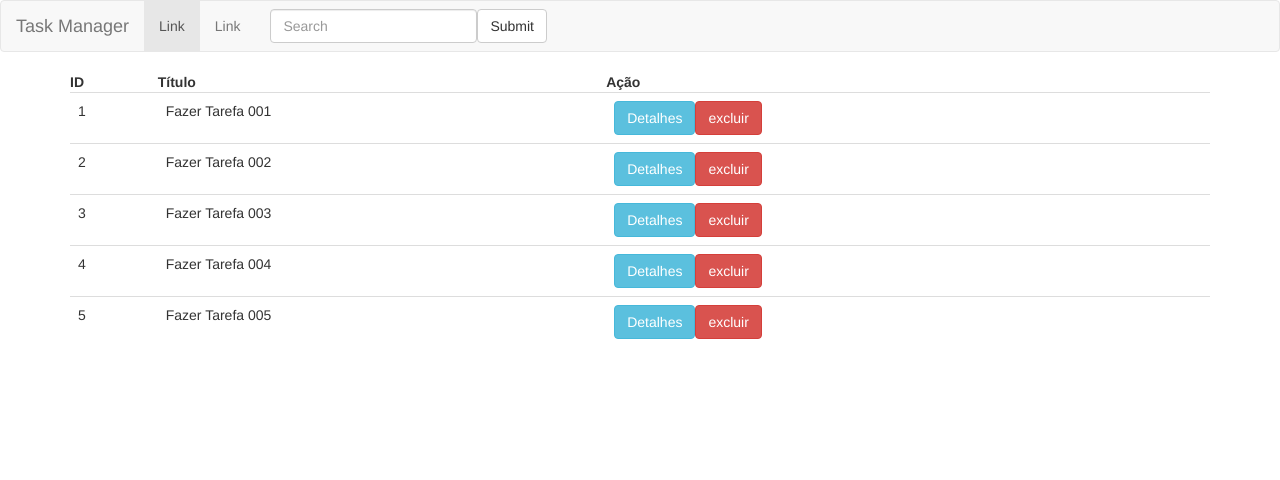
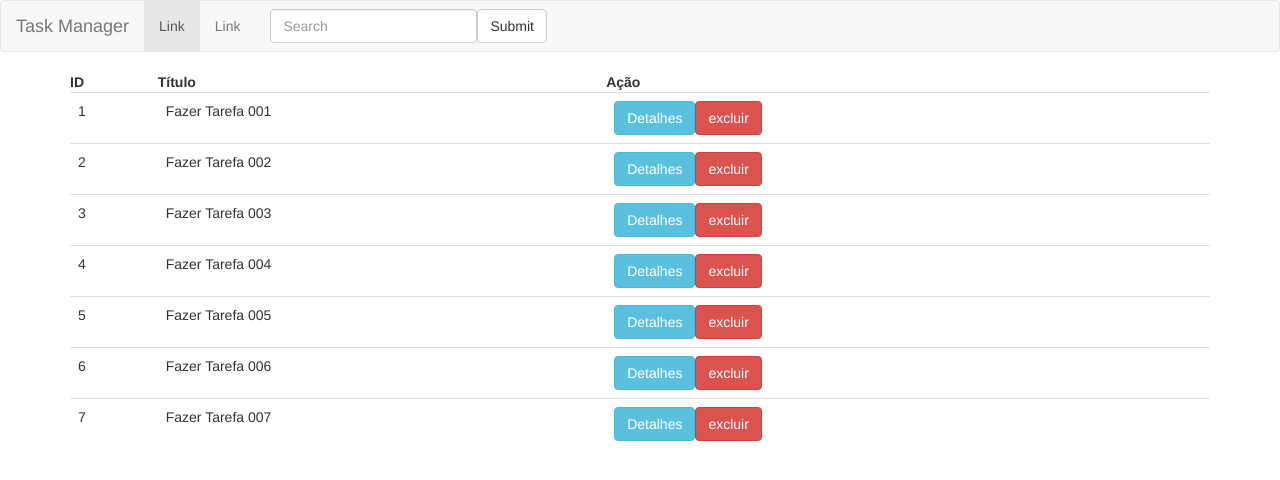
Before and after one commit to Lyoh/taskmanager-frontend, an Angular app: page /tasks in a window 1280 px wide. Shown: the top 480 px of the page. Built offline with nearby package versions, Linux system fonts and the light colour scheme.

Commit message:
Adding route file to project

```diff
--- a/src/app/tasks/shared/tasks.service.ts
+++ b/src/app/tasks/shared/tasks.service.ts
@@ -7,7 +7,9 @@ const TASKS: Array<Tasks> = [
   { id: 2, title: 'Fazer Tarefa 002' },
   { id: 3, title: 'Fazer Tarefa 003' },
   { id: 4, title: 'Fazer Tarefa 004' },
-  { id: 5, title: 'Fazer Tarefa 005' }
+  { id: 5, title: 'Fazer Tarefa 005' },
+  { id: 6, title: 'Fazer Tarefa 006' },
+  { id: 7, title: 'Fazer Tarefa 007' }
 ];
 
 @Injectable()
```
Also changed, not shown: src/app/app.module.ts (+5 -10 lines), src/app/app.routing.module.ts (added, +14 -0 lines), src/app/tasks/tasks.module.ts (added, +23 -0 lines).
